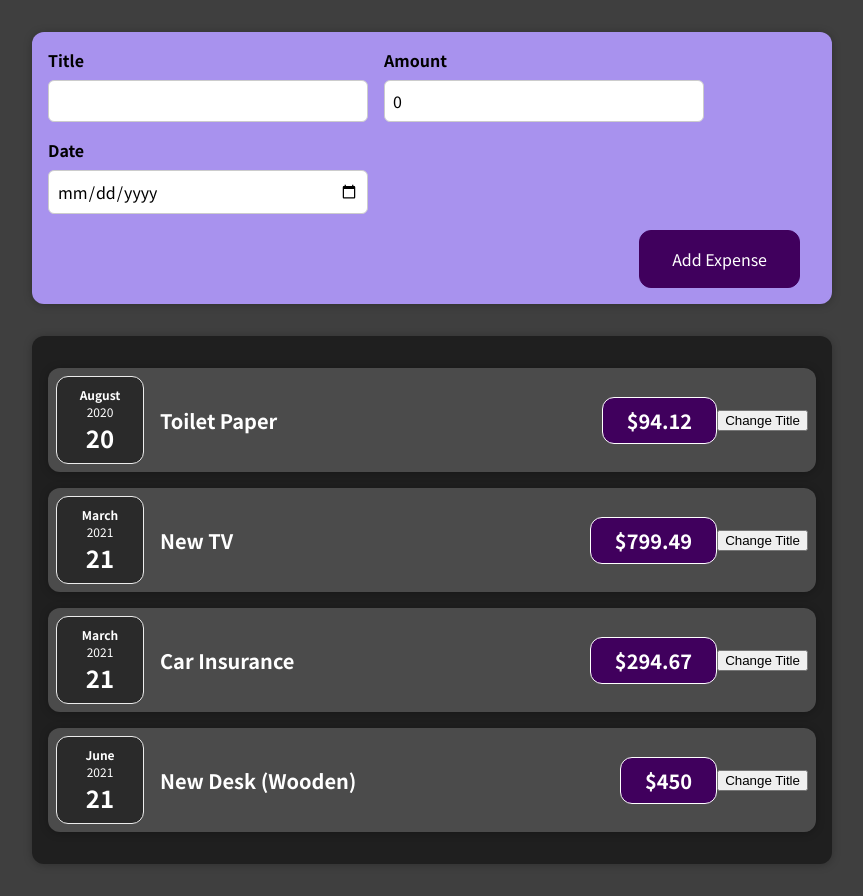
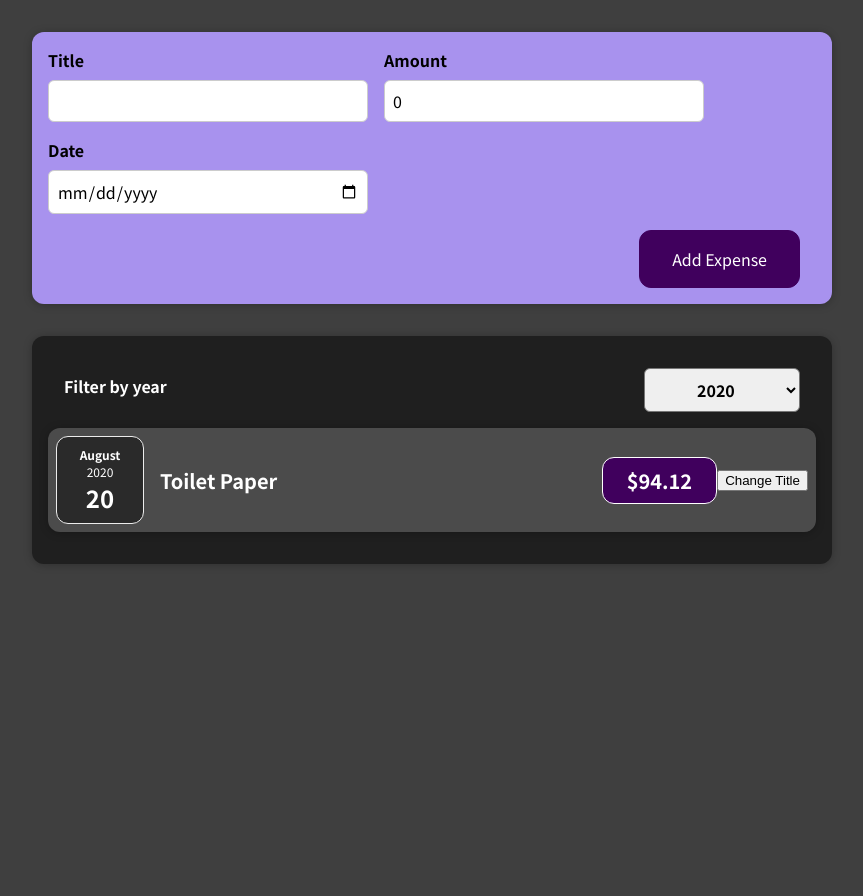
Before and after one commit to Dgvalerio/react-complete-guide, a React (Create React App) app: page / in a window 1280 px wide. Shown: the whole page, without its empty margins (208-1071 px from the left). After the commit the page ends 800 px from the top, so only its background shows below. Built offline with nearby package versions, Linux system fonts and the light colour scheme.

Commit message:
Class 59 and Filter

```diff
--- /dev/null
+++ b/src/components/Expenses/ExpenseFilter.css
@@ -0,0 +1,24 @@
+.expenses-filter {
+    color: white;
+    padding: 0 1rem;
+}
+
+.expenses-filter__control {
+    display: flex;
+    width: 100%;
+    align-items: center;
+    justify-content: space-between;
+    margin: 1rem 0;
+}
+
+.expenses-filter label {
+    font-weight: bold;
+    margin-bottom: 0.5rem;
+}
+
+.expenses-filter select {
+    font: inherit;
+    padding: 0.5rem 3rem;
+    font-weight: bold;
+    border-radius: 6px;
+}
--- /dev/null
+++ b/src/components/Expenses/ExpenseFilter.tsx
@@ -0,0 +1,23 @@
+import React, { ChangeEvent } from 'react';
+
+import './ExpenseFilter.css';
+
+const ExpenseFilter = ({ selected, onChangeFilter }: { selected: string, onChangeFilter: (year: string) => void }) => {
+  const dropdownChangeHandler = ({ target }: ChangeEvent<HTMLSelectElement>) => onChangeFilter(target.value);
+
+  return (
+    <div className="expenses-filter">
+      <div className="expenses-filter__control">
+        <label>Filter by year</label>
+        <select value={selected} onChange={dropdownChangeHandler}>
+          <option value="2022">2022</option>
+          <option value="2021">2021</option>
+          <option value="2020">2020</option>
+          <option value="2019">2019</option>
+        </select>
+      </div>
+    </div>
+  );
+};
+
+export default ExpenseFilter;
--- a/src/components/Expenses/Expenses.tsx
+++ b/src/components/Expenses/Expenses.tsx
@@ -1,6 +1,7 @@
-import React from 'react';
+import React, { useState } from 'react';
 import ExpenseItem from './ExpenseItem';
 import './Expenses.css';
+import ExpenseFilter from './ExpenseFilter';
 
 export interface IExpense {
   id?: string;
@@ -9,9 +10,17 @@
   date: Date;
 }
 
-const Expenses = ({ expenses }: { expenses: IExpense[] }) => (
+const Expenses = ({ expenses }: { expenses: IExpense[] }) => {
+  const [filteredYear, setFilteredYear] = useState('2020');
+
+  const filterChangeHandler = (selectedYear: string) => setFilteredYear(selectedYear);
+
+  return (
     <div className="expenses">
-    {expenses.map((expense) =>
+      <ExpenseFilter selected={filteredYear} onChangeFilter={filterChangeHandler} />
+      {expenses
+        .filter((item) => item.date.getFullYear() === +filteredYear)
+        .map((expense) =>
         <ExpenseItem
           title={expense.title}
           amount={expense.amount}
@@ -19,5 +28,6 @@
         />)}
     </div>
   );
+};
 
 export default Expenses;
```
Lines whose indentation alone changed are shown as unchanged.
